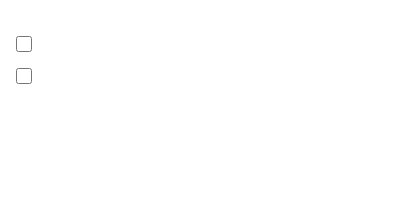
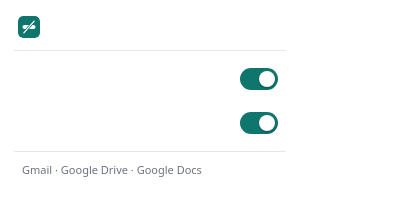
Before and after one commit to maximtop/hide-gmail-upgrade-button, a browser extension: page src/popup/index.html in a window 400 px wide. Drawn offline with Linux system fonts and the light colour scheme.

Commit message:
Polish popup: design tokens, branded switches, dark theme, focus states

```diff
--- a/src/popup/index.html
+++ b/src/popup/index.html
@@ -4,65 +4,155 @@
     <meta charset="utf-8">
     <title>Hide Upgrade Button for Gmail</title>
     <style>
+        :root {
+            --bg: #ffffff;
+            --fg: #1b1b1f;
+            --muted: #6b7280;
+            --accent: #0f766e;
+            --accent-strong: #0d675f;
+            --hover: rgba(15, 118, 110, 0.08);
+            --track-off: #d1d5db;
+            --thumb: #ffffff;
+            --divider: #e5e7eb;
+        }
+
+        @media (prefers-color-scheme: dark) {
+            :root {
+                --bg: #1e1f22;
+                --fg: #e6e6ea;
+                --muted: #9ca3af;
+                --accent: #14b8a6;
+                --accent-strong: #2dd4bf;
+                --hover: rgba(45, 212, 191, 0.1);
+                --track-off: #4b5563;
+                --thumb: #f3f4f6;
+                --divider: #33353a;
+            }
+        }
+
         body {
             margin: 0;
             font-family: system-ui, -apple-system, "Segoe UI", Roboto, sans-serif;
-            font-size: 14px;
-            color: #1f1f1f;
-            background: #ffffff;
+            font-size: 13.5px;
+            color: var(--fg);
+            background: var(--bg);
         }
 
         main {
-            width: 280px;
-            padding: 16px;
+            width: 300px;
+            padding: 14px 14px 10px;
             box-sizing: border-box;
         }
 
+        header {
+            display: flex;
+            align-items: center;
+            gap: 10px;
+            padding: 2px 4px 12px;
+            border-bottom: 1px solid var(--divider);
+            margin-bottom: 6px;
+        }
+
+        header svg {
+            flex: none;
+            border-radius: 5px;
+        }
+
         h1 {
-            margin: 0 0 12px;
-            font-size: 15px;
+            margin: 0;
+            font-size: 14.5px;
             font-weight: 600;
+            letter-spacing: 0.1px;
         }
 
         .toggle-row {
             display: flex;
             align-items: center;
-            gap: 10px;
-            padding: 8px 0;
+            justify-content: space-between;
+            gap: 16px;
+            padding: 11px 8px;
+            border-radius: 9px;
             cursor: pointer;
+            user-select: none;
+        }
+
+        .toggle-row:hover {
+            background: var(--hover);
         }
 
         .toggle-row input {
+            appearance: none;
+            -webkit-appearance: none;
+            flex: none;
+            width: 38px;
+            height: 22px;
+            margin: 0;
+            border-radius: 11px;
+            background: var(--track-off);
+            position: relative;
+            cursor: pointer;
+            transition: background 0.15s ease;
+        }
+
+        .toggle-row input::before {
+            content: "";
+            position: absolute;
+            top: 3px;
+            left: 3px;
             width: 16px;
             height: 16px;
-            margin: 0;
-            accent-color: #0b57d0;
-            cursor: pointer;
+            border-radius: 50%;
+            background: var(--thumb);
+            box-shadow: 0 1px 2px rgba(0, 0, 0, 0.35);
+            transition: transform 0.15s ease;
         }
 
-        @media (prefers-color-scheme: dark) {
-            body {
-                color: #e3e3e3;
-                background: #1f1f1f;
-            }
+        .toggle-row input:checked {
+            background: var(--accent);
+        }
 
-            .toggle-row input {
-                accent-color: #a8c7fa;
-            }
+        .toggle-row input:checked::before {
+            transform: translateX(16px);
+        }
+
+        .toggle-row input:hover {
+            filter: brightness(1.05);
+        }
+
+        .toggle-row input:focus-visible {
+            outline: 2px solid var(--accent-strong);
+            outline-offset: 2px;
+        }
+
+        footer {
+            padding: 10px 8px 2px;
+            border-top: 1px solid var(--divider);
+            margin-top: 6px;
+            font-size: 11px;
+            color: var(--muted);
         }
     </style>
 </head>
 <body>
     <main>
-        <h1 id="title"></h1>
+        <header>
+            <svg width="22" height="22" viewBox="0 0 128 128" role="img" aria-hidden="true">
+                <rect width="128" height="128" rx="28" fill="#0F766E"/>
+                <rect x="26" y="52" width="76" height="24" rx="12" fill="#FFFFFF"/>
+                <line x1="34" y1="98" x2="94" y2="30" stroke="#0F766E" stroke-width="16" stroke-linecap="round"/>
+                <line x1="34" y1="98" x2="94" y2="30" stroke="#FFFFFF" stroke-width="7" stroke-linecap="round"/>
+            </svg>
+            <h1 id="title"></h1>
+        </header>
         <label class="toggle-row">
-            <input type="checkbox" id="hide-upgrade">
             <span id="hide-upgrade-label"></span>
+            <input type="checkbox" id="hide-upgrade" checked>
         </label>
         <label class="toggle-row">
-            <input type="checkbox" id="hide-gemini">
             <span id="hide-gemini-label"></span>
+            <input type="checkbox" id="hide-gemini" checked>
         </label>
+        <footer>Gmail &middot; Google Drive &middot; Google Docs</footer>
     </main>
 </body>
 </html>
```
